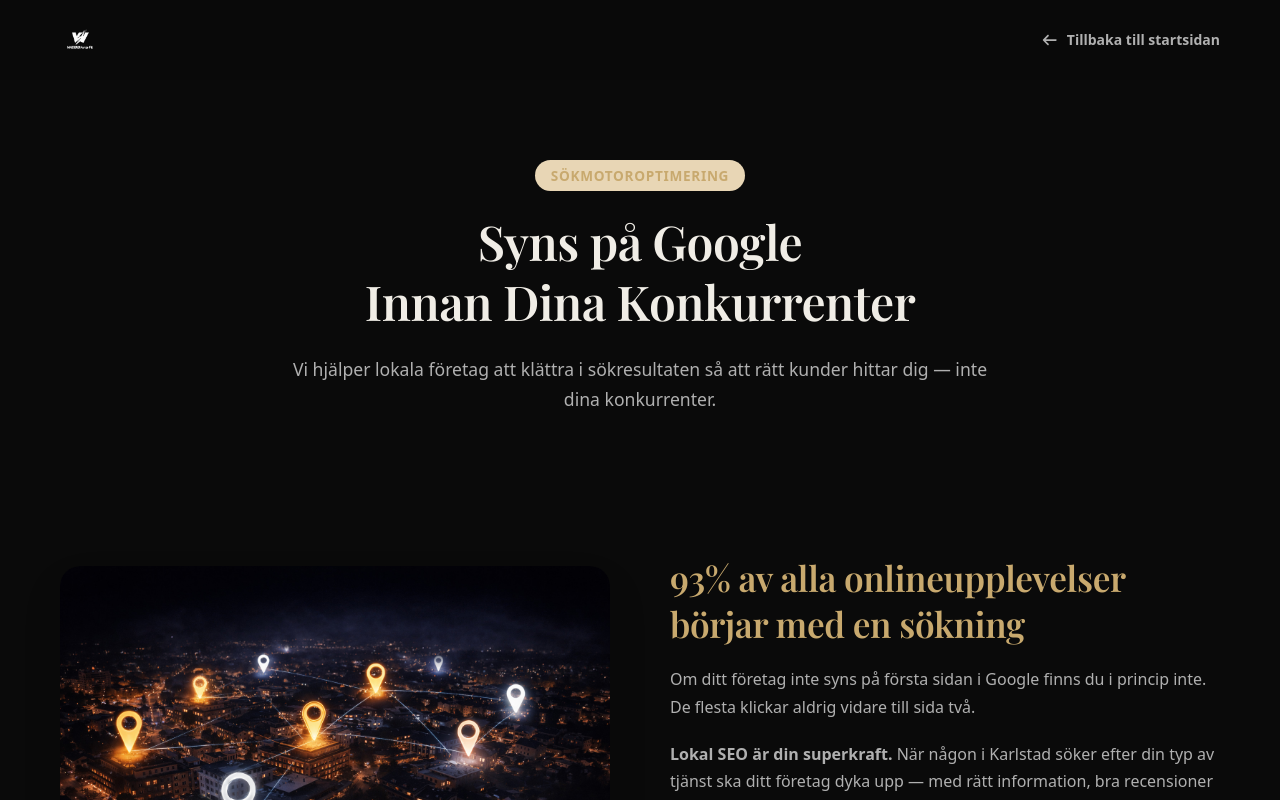
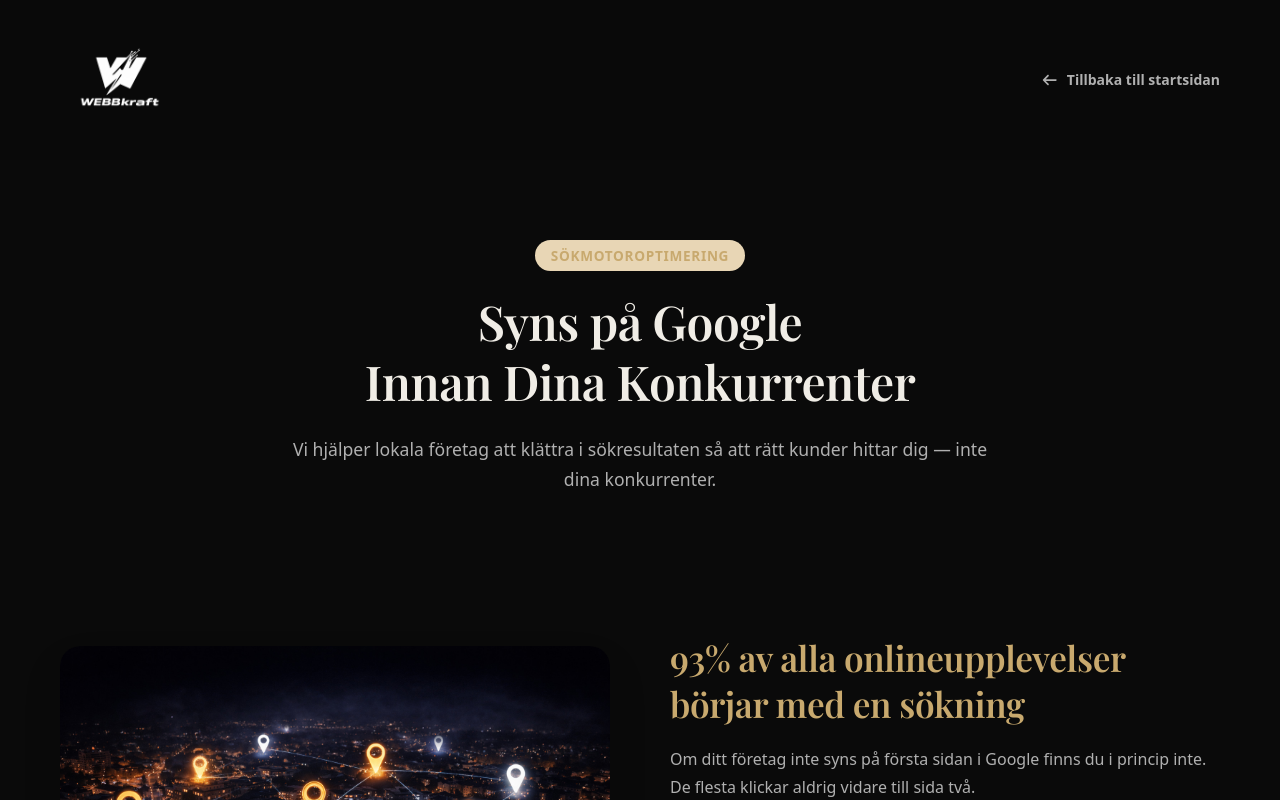
Before and after one commit to ronnedahl/my-company-page-fullstack, a Next.js app in the folder next-app/: page /seo in a window 1280 px wide. Shown: the top 800 px of the page. Built offline with nearby package versions, Linux system fonts and the light colour scheme.

Commit message:
Match service page logo size with main page

```diff
--- a/next-app/src/app/page.tsx
+++ b/next-app/src/app/page.tsx
@@ -22,8 +22,8 @@
         <Services />
         <Who />
         <Work />
+        <Process />
         <Pricing />
-        <Process />
         <Contact />
       </main>
       <Footer />
--- a/next-app/src/components/layout/ServiceHeader.tsx
+++ b/next-app/src/components/layout/ServiceHeader.tsx
@@ -12,9 +12,9 @@
             <Image
               src="/images/logo-webb.png"
               alt="Webbkraft"
-              width={150}
-              height={40}
-              className="h-8 md:h-10 w-auto logo-auto"
+              width={350}
+              height={120}
+              className="h-24 md:h-30 w-auto logo-auto"
               priority
             />
           </Link>
```
